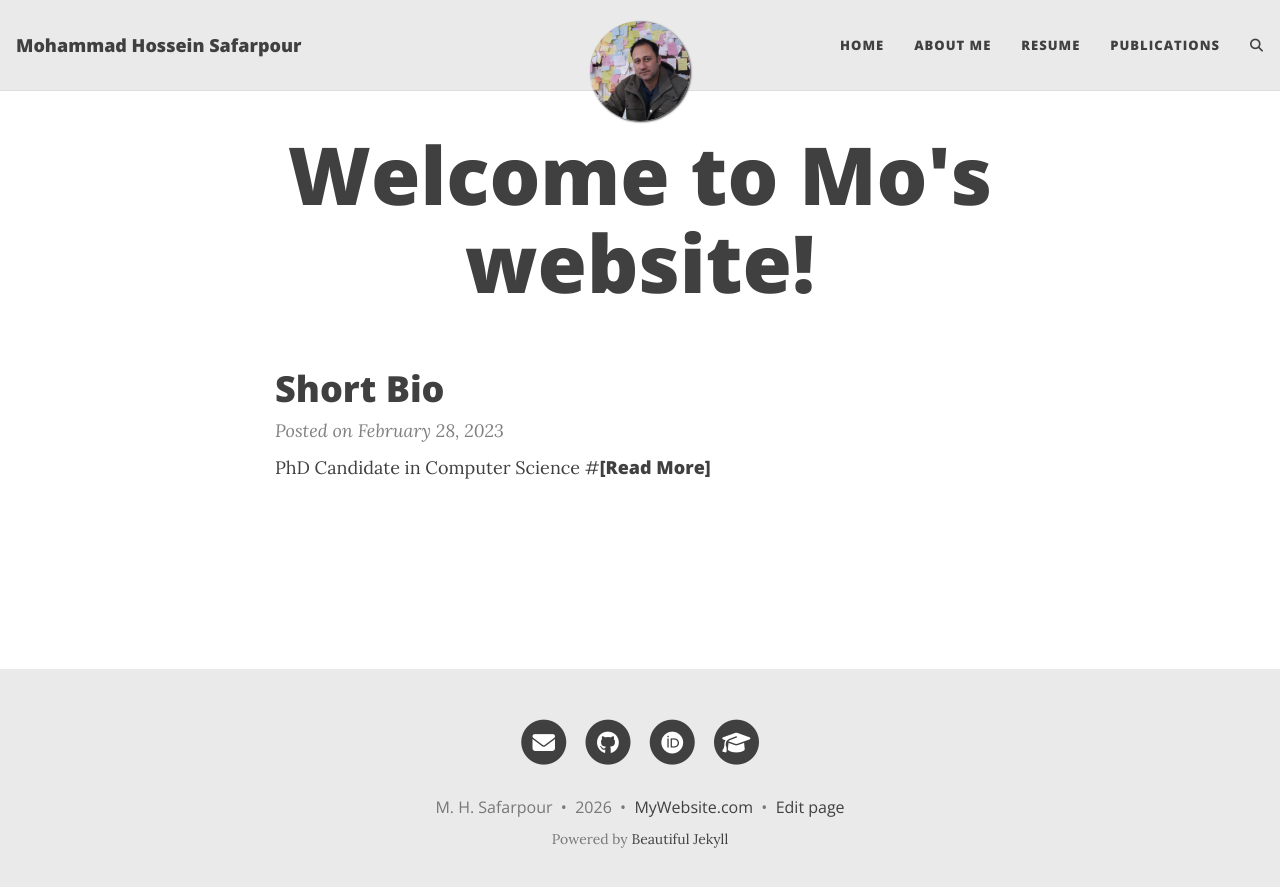
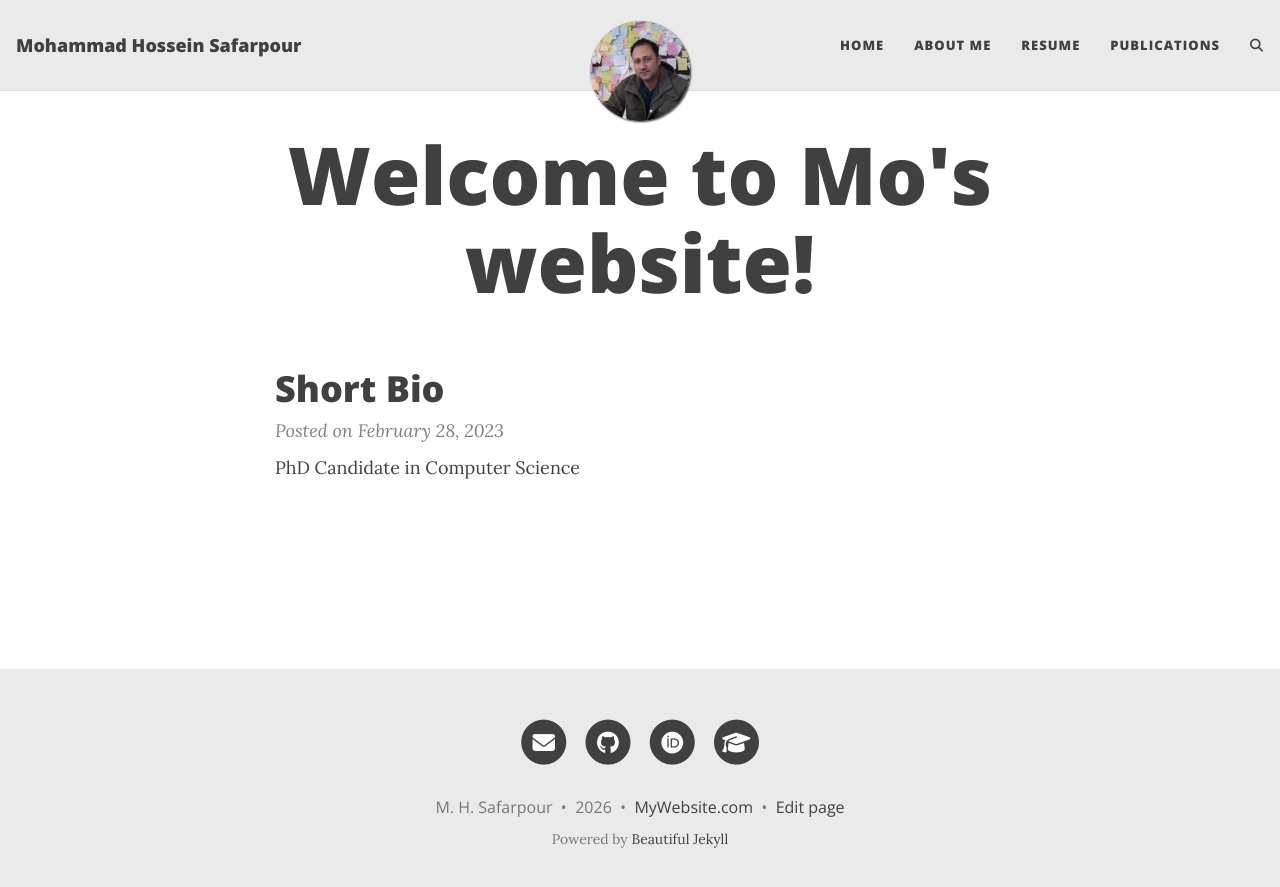
Before and after one commit to safarpour-mh/safarpour-mh.github.io, a Jekyll site: the page built from index.html, in a window 1280 px wide. Shown: the top 887 px of the page. Built offline with Jekyll 4.4.1, drawn with Linux system fonts in a browser that asks for light colours; the list of posts is cut into pages by our own code; comment, search, counter and statistics services are not loaded.

Commit message:
Update home.html

```diff
--- a/_layouts/home.html
+++ b/_layouts/home.html
@@ -76,7 +76,7 @@ layout: page
         {{ post.excerpt | strip_html | truncatewords: excerpt_length }}
         {% assign excerpt_word_count = post.excerpt | number_of_words %}
         {% if post.content != post.excerpt or excerpt_word_count > excerpt_length %}
-     #<a href="{{ post.url | absolute_url }}" class="post-read-more">[Read&nbsp;More]</a>
+
         {% endif %}
       </div>
       {% endunless %}
```
